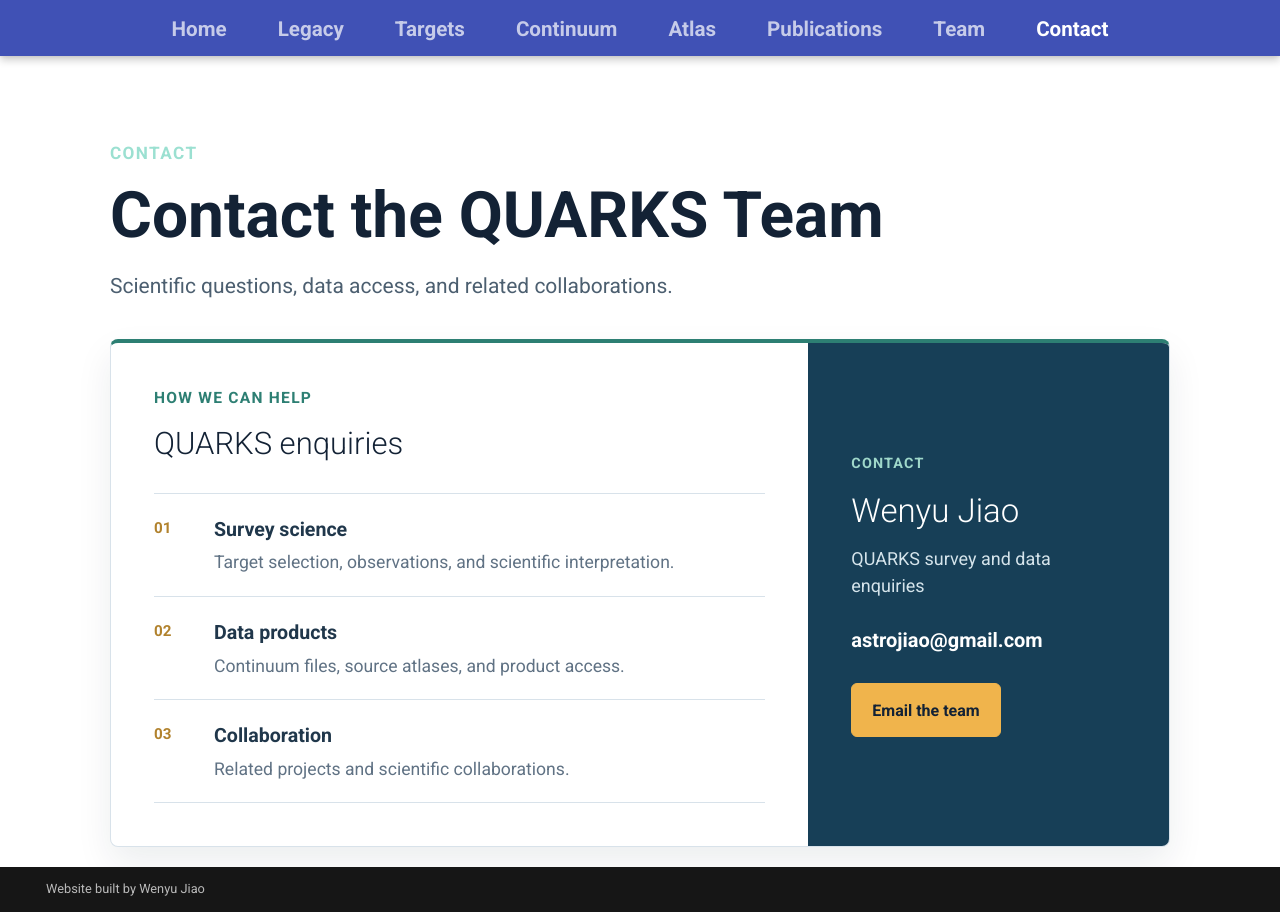
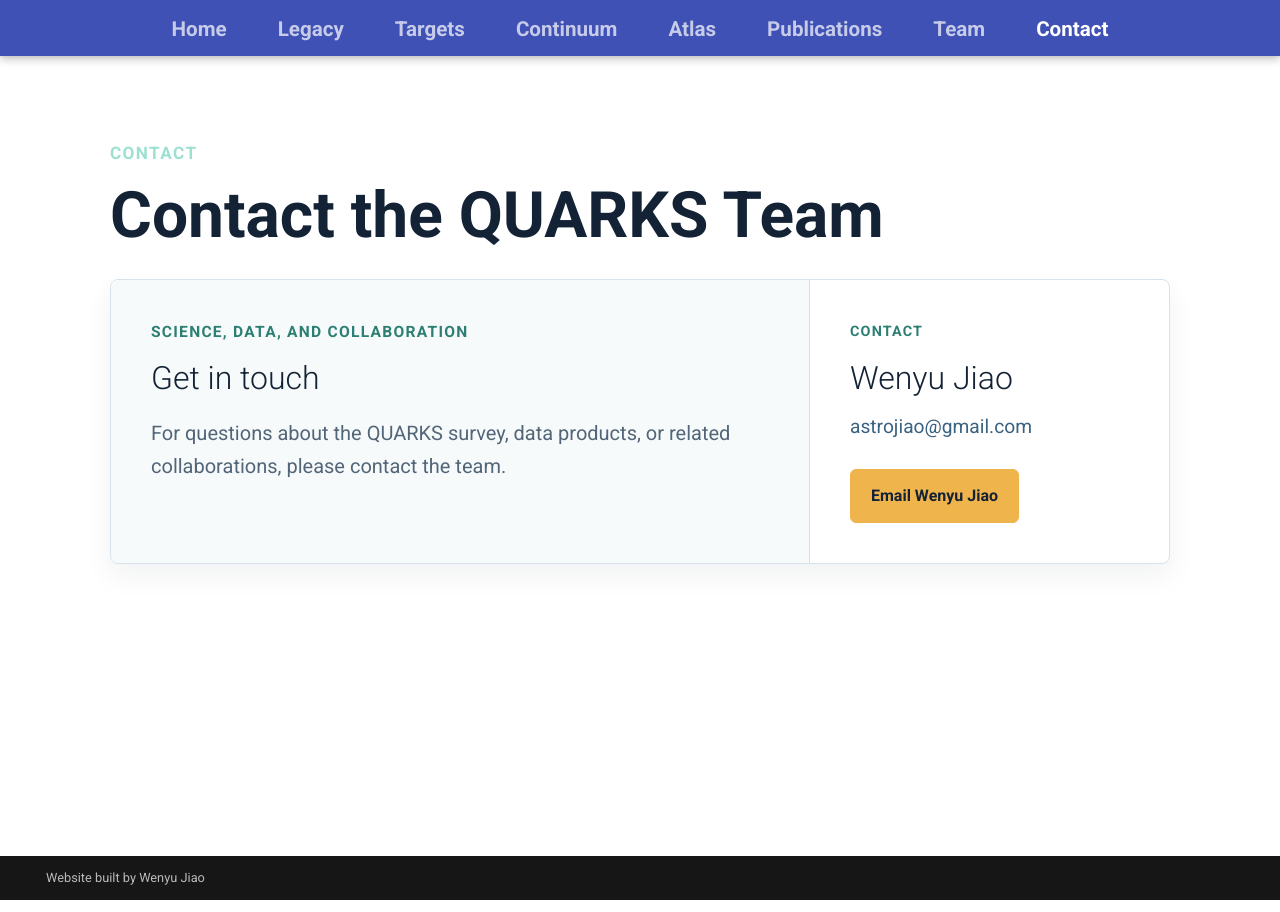
Before and after one commit to ALMAQUARKS/almaquarks.github.io, an MkDocs documentation site: the page built from docs/contact.md, in a window 1280 px wide. Built offline with MkDocs 1.6.1 and Material for MkDocs 9.7.7, drawn with Linux system fonts in a browser that asks for light colours.

```diff
--- a/docs/contact.md
+++ b/docs/contact.md
@@ -1,44 +1,21 @@
 <section class="quarks-page-heading quarks-page-heading--compact">
   <p class="quarks-kicker">Contact</p>
   <h1>Contact the QUARKS Team</h1>
-  <p>Scientific questions, data access, and related collaborations.</p>
 </section>
 
-<section class="quarks-contact-hub" aria-label="QUARKS contact information">
-  <div class="quarks-contact-hub__topics">
-    <p class="quarks-section__eyebrow">How we can help</p>
-    <h2>QUARKS enquiries</h2>
-
-    <div class="quarks-contact-topic-list">
-      <div class="quarks-contact-topic">
-        <span>01</span>
-        <div>
-          <strong>Survey science</strong>
-          <p>Target selection, observations, and scientific interpretation.</p>
-        </div>
-      </div>
-      <div class="quarks-contact-topic">
-        <span>02</span>
-        <div>
-          <strong>Data products</strong>
-          <p>Continuum files, source atlases, and product access.</p>
-        </div>
-      </div>
-      <div class="quarks-contact-topic">
-        <span>03</span>
-        <div>
-          <strong>Collaboration</strong>
-          <p>Related projects and scientific collaborations.</p>
-        </div>
-      </div>
-    </div>
+<section class="quarks-contact-panel" aria-label="QUARKS contact information">
+  <div class="quarks-contact-panel__intro">
+    <p class="quarks-section__eyebrow">Science, data, and collaboration</p>
+    <h2>Get in touch</h2>
+    <p>
+      For questions about the QUARKS survey, data products, or related collaborations, please contact the team.
+    </p>
   </div>
 
-  <div class="quarks-contact-hub__person">
+  <div class="quarks-contact-panel__person">
     <span>Contact</span>
     <h2>Wenyu Jiao</h2>
-    <p>QUARKS survey and data enquiries</p>
-    <a class="quarks-contact-hub__email" href="mailto:astrojiao@gmail.com">astrojiao@gmail.com</a>
-    <a class="quarks-button quarks-button--primary" href="mailto:astrojiao@gmail.com">Email the team</a>
+    <a class="quarks-contact-panel__email" href="mailto:astrojiao@gmail.com">astrojiao@gmail.com</a>
+    <a class="quarks-button quarks-button--primary" href="mailto:astrojiao@gmail.com">Email Wenyu Jiao</a>
   </div>
 </section>
--- a/docs/stylesheets/extra.css
+++ b/docs/stylesheets/extra.css
@@ -698,112 +698,152 @@
     font-weight: 650;
 }
 
-.quarks-contact-hub {
-    display: grid;
-    grid-template-columns: minmax(0, 1.45fr) minmax(18rem, 0.75fr);
+.quarks-contact-grid {
+    display: grid;
+    grid-template-columns: repeat(2, minmax(0, 1fr));
+    gap: 1rem;
+}
+
+.quarks-contact-grid:has(.quarks-contact-card:only-child) {
+    grid-template-columns: minmax(0, 0.68fr);
+}
+
+.quarks-contact-card {
+    padding: 1.3rem 1.25rem;
+    border: 1px solid #d8e2ea;
+    border-radius: 8px;
+    background: #ffffff;
+    box-shadow: 0 12px 28px rgba(19, 34, 53, 0.06);
+}
+
+.quarks-contact-card > span {
+    display: inline-block;
+    margin-bottom: 0.65rem;
+    color: #2d7f73;
+    font-size: 0.78rem;
+    font-weight: 800;
+    letter-spacing: 0.08em;
+    text-transform: uppercase;
+}
+
+.md-typeset .quarks-contact-card h2 {
+    font-size: 1.35rem;
+}
+
+.quarks-contact-card p {
+    margin: 0.75rem 0 0;
+    color: #536578;
+    font-size: 0.95rem;
+    line-height: 1.58;
+}
+
+.quarks-contact-card__actions {
+    display: flex;
+    flex-wrap: wrap;
+    gap: 0.55rem;
+    margin-top: 1.1rem;
+}
+
+.md-typeset .quarks-contact-card__actions a {
+    display: inline-flex;
+    min-height: 2.35rem;
+    align-items: center;
+    padding: 0.5rem 0.72rem;
+    border: 1px solid #c9d7e1;
+    border-radius: 6px;
+    color: #0f3654;
+    background: #f8fbfd;
+    font-size: 0.86rem;
+    font-weight: 800;
+    text-decoration: none;
+}
+
+.md-typeset .quarks-contact-card__actions a:hover {
+    border-color: #2d7f73;
+    color: #2d7f73;
+    background: #eef8f5;
+}
+
+.quarks-contact-note {
+    margin-top: 1rem;
+    padding: 1rem 1.1rem;
+    border-left: 4px solid #1f6f9f;
+    border-radius: 8px;
+    background: #f5f9fc;
+}
+
+.quarks-contact-note p {
+    margin: 0;
+    color: #536578;
+    font-size: 0.92rem;
+    line-height: 1.55;
+}
+
+.quarks-contact-panel {
+    display: grid;
+    grid-template-columns: minmax(0, 1.35fr) minmax(18rem, 0.65fr);
     max-width: 1060px;
-    margin: 1.75rem auto 2.5rem;
+    margin: 1.5rem auto 0;
     overflow: hidden;
     border: 1px solid #d8e2ea;
-    border-top: 4px solid #2d7f73;
     border-radius: 8px;
     background: #ffffff;
-    box-shadow: 0 16px 36px rgba(19, 34, 53, 0.08);
-}
-
-.quarks-contact-hub__topics,
-.quarks-contact-hub__person {
-    padding: 2.15rem;
-}
-
-.md-typeset .quarks-contact-hub h2 {
+    box-shadow: 0 12px 28px rgba(19, 34, 53, 0.06);
+}
+
+.quarks-contact-panel__intro,
+.quarks-contact-panel__person {
+    padding: 2rem;
+}
+
+.quarks-contact-panel__intro {
+    background: #f7fafb;
+}
+
+.md-typeset .quarks-contact-panel h2 {
     margin: 0;
+    color: #132235;
+    font-size: 1.6rem;
     letter-spacing: 0;
 }
 
-.md-typeset .quarks-contact-hub__topics h2 {
-    color: #132235;
-    font-size: 1.55rem;
-}
-
-.quarks-contact-topic-list {
-    margin-top: 1.35rem;
-    border-top: 1px solid #d8e2ea;
-}
-
-.quarks-contact-topic {
-    display: grid;
-    grid-template-columns: 2.2rem minmax(0, 1fr);
-    gap: 0.8rem;
-    padding: 1rem 0;
-    border-bottom: 1px solid #d8e2ea;
-}
-
-.quarks-contact-topic > span {
-    padding-top: 0.1rem;
-    color: #b1822d;
-    font-size: 0.76rem;
-    font-weight: 800;
-    font-variant-numeric: tabular-nums;
-}
-
-.quarks-contact-topic strong {
-    display: block;
-    color: #20374b;
-    font-size: 0.98rem;
-}
-
-.quarks-contact-topic p {
-    margin: 0.22rem 0 0;
-    color: #607284;
-    font-size: 0.88rem;
-    line-height: 1.5;
-}
-
-.quarks-contact-hub__person {
+.quarks-contact-panel__intro > p:last-child {
+    max-width: 38rem;
+    margin: 0.85rem 0 0;
+    color: #536578;
+    font-size: 1rem;
+    line-height: 1.65;
+}
+
+.quarks-contact-panel__person {
     display: flex;
     flex-direction: column;
     align-items: flex-start;
-    justify-content: center;
-    color: #ffffff;
-    background: #173f57;
-}
-
-.quarks-contact-hub__person > span {
+    border-left: 1px solid #d8e2ea;
+}
+
+.quarks-contact-panel__person > span {
     margin-bottom: 0.65rem;
-    color: #9fd8ca;
+    color: #2d7f73;
     font-size: 0.72rem;
-    font-weight: 800;
+    font-weight: 760;
     letter-spacing: 0.08em;
     text-transform: uppercase;
 }
 
-.md-typeset .quarks-contact-hub__person h2 {
-    color: #ffffff;
-    font-size: 1.65rem;
-}
-
-.quarks-contact-hub__person p {
-    margin: 0.55rem 0 0;
-    color: #d5e4eb;
-    font-size: 0.9rem;
-    line-height: 1.5;
-}
-
-.md-typeset .quarks-contact-hub__email {
-    margin-top: 1.25rem;
-    color: #ffffff;
-    font-size: 1rem;
-    font-weight: 700;
+.md-typeset .quarks-contact-panel__email {
+    margin-top: 0.55rem;
+    color: #3a6281;
+    font-size: 0.96rem;
     text-decoration: none;
 }
 
-.md-typeset .quarks-contact-hub__email:hover {
-    color: #f0c66f;
+.md-typeset .quarks-contact-panel__email:hover {
+    color: #2d7f73;
     text-decoration: underline;
 }
 
-.quarks-contact-hub__person .quarks-button {
+.quarks-contact-panel__person .quarks-button {
     margin-top: 1.35rem;
 }
 
@@ -1523,12 +1563,17 @@
         text-align: left;
     }
 
-    .quarks-contact-hub {
+    .quarks-contact-grid {
         grid-template-columns: 1fr;
     }
 
-    .quarks-contact-hub__person {
-        min-height: 16rem;
+    .quarks-contact-panel {
+        grid-template-columns: 1fr;
+    }
+
+    .quarks-contact-panel__person {
+        border-top: 1px solid #d8e2ea;
+        border-left: 0;
     }
 
     .quarks-atlas__grid {
```
